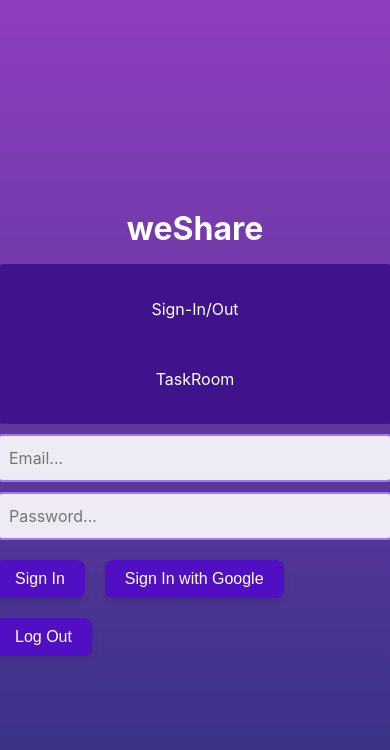
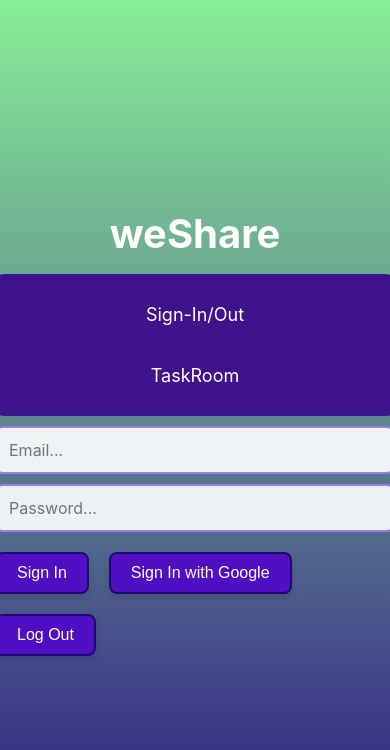
Before and after one commit to fuadfarhan05/weShare, a React (Create React App) app: page / in a window 390 px wide. Shown: the top 750 px of the page. Built offline with nearby package versions, Linux system fonts and the light colour scheme; no server answers.

Commit message:
color change

```diff
--- a/src/App.css
+++ b/src/App.css
@@ -6,11 +6,9 @@
 }
 
 body {
-  background: linear-gradient(0deg, #3a3287 10%, #8f3ebe 100%);
+  background: linear-gradient(0deg, #3a3287 10%, #88ed97 100%);
   min-height: 100vh;
   color: white;
-  font-family: 'Inter', system-ui, sans-serif; /* Use a consistent font for better readability */
-  margin: 0;
 }
 
 /* Container for centering */
@@ -23,8 +21,11 @@ body {
   padding: 1rem;
 }
 
+
 /* Typography */
 h1, h2, h3, h4, h5, h6 {
+  font-family: 'Inter', system-ui, sans-serif;
+  color: white;
   line-height: 1.2;
   margin-bottom: 1rem;
   text-align: center;
@@ -41,7 +42,9 @@ h2 {
   font-weight: 600;
 }
 
-/* nav style */
+/* nav style
+
+/* Style the navigation container */
 nav {
   display: flex;
   justify-content: center;
@@ -78,44 +81,13 @@ nav a.active {
 @media (max-width: 600px) {
   nav {
     flex-direction: column;
-    align-items: stretch; /* Stretch links to fill the width */
   }
 
   nav a {
     margin: 10px 0;
-    font-size: 16px; /* Make text smaller for mobile */
-    padding: 15px 20px;
-  }
-
-  /* Make form elements more responsive */
-  input,
-  textarea,
-  select {
-    width: 100%;
-    padding: 0.75rem;
-  }
-
-  h1 {
-    font-size: 2rem; /* Smaller heading for mobile */
-  }
-
-  h2 {
-    font-size: 1.5rem; /* Smaller subheading for mobile */
-  }
-
-  /* Center buttons in the container */
-  .control {
-    width: 100%;
-    padding: 1rem;
-    box-sizing: border-box;
-  }
-
-  .control .button {
-    width: 100%; /* Full width button on small screens */
-    padding: 12px;
-    font-size: 16px;
   }
 }
+
 
 /* Form Elements */
 input,
@@ -146,6 +118,7 @@ button {
   color: #ffffff; /* White text */
   border: none; /* No border */
   border-radius: 8px; /* Rounded corners */
+  border: solid #1c0a6d 2px;
   padding: 10px 20px; /* Button padding */
   margin: 10px;
   font-size: 16px; /* Font size */
@@ -229,6 +202,8 @@ body {
   background-color: #218838;
 }
 
+
+
 /* Links */
 a {
   color: #b794f4;
```
